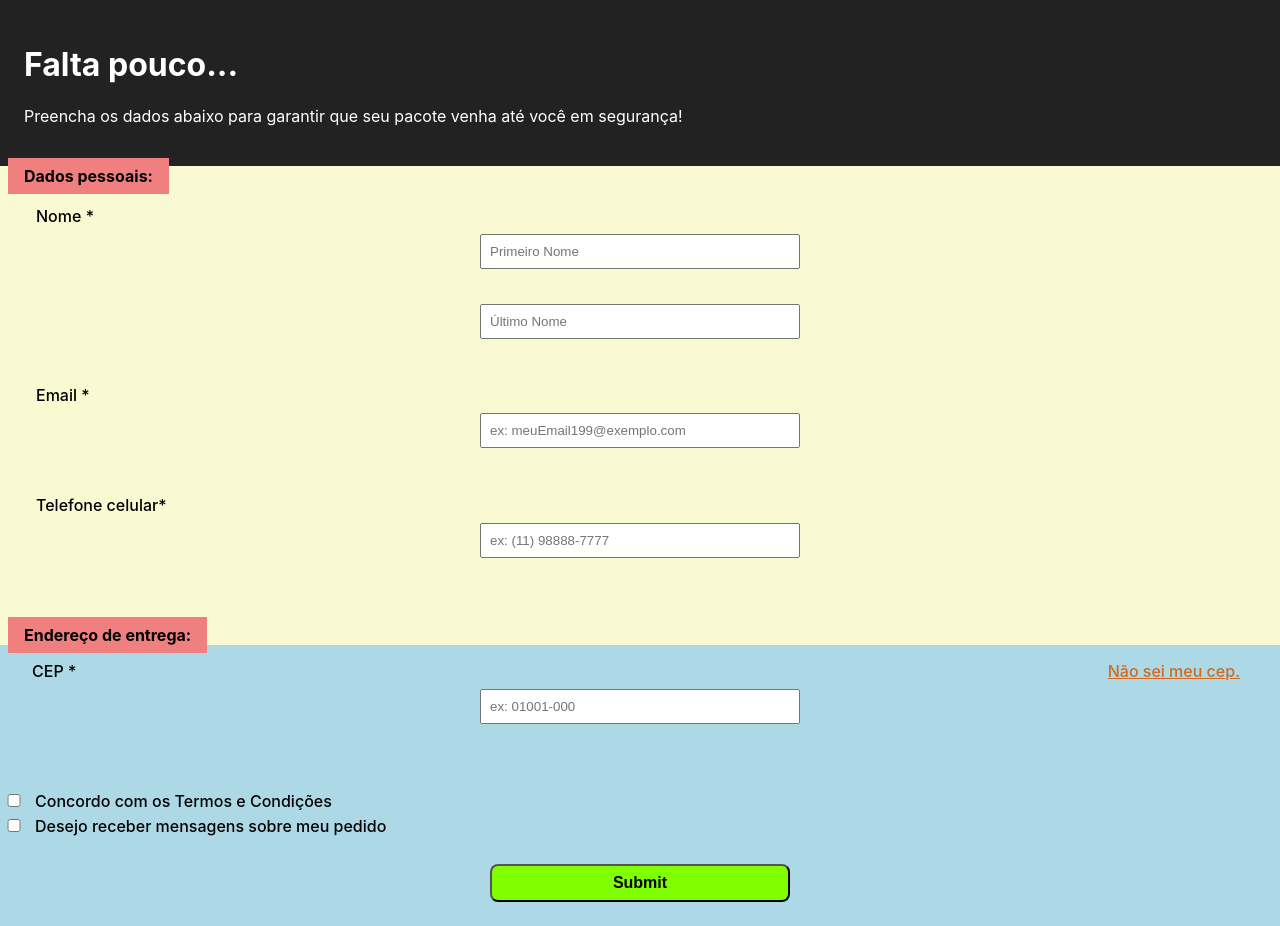
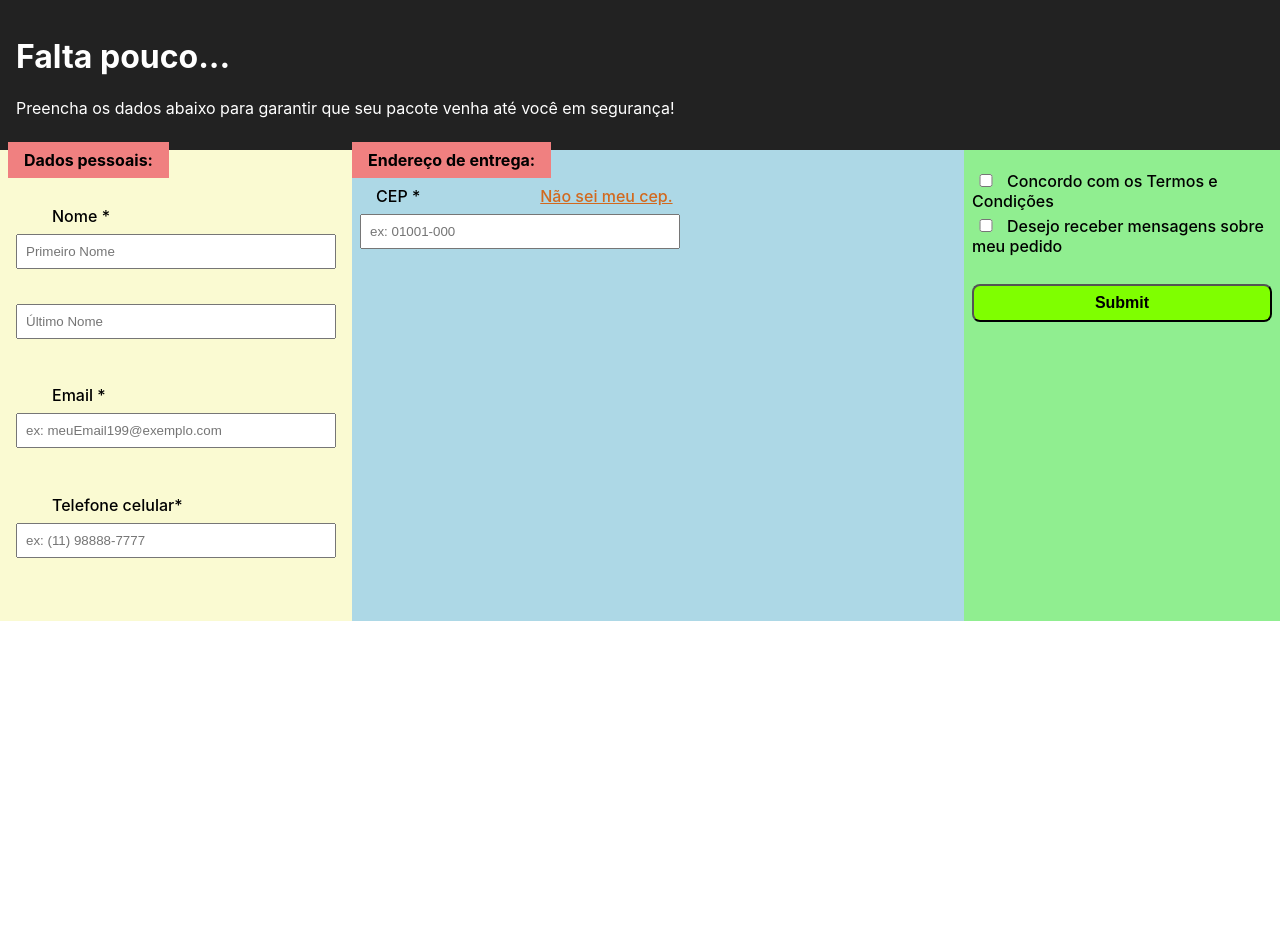
Before and after one commit to BeatrizNataly/formulario-ecommerce, a React (Create React App) app: page / in a window 1280 px wide. After the commit the page ends 800 px from the top, so only its background shows below. Built offline with nearby package versions, Linux system fonts and the light colour scheme; the HTML template or start-up script is replaced by a standard one.

Commit message:
Responsividade corrigida e rotas adicionadas

```diff
--- a/package.json
+++ b/package.json
@@ -10,6 +10,7 @@
     "react": "^18.2.0",
     "react-dom": "^18.2.0",
     "react-input-mask": "^2.0.4",
+    "react-router-dom": "^6.4.4",
     "react-scripts": "5.0.1",
     "web-vitals": "^2.1.4"
   },
--- a/src/App.js
+++ b/src/App.js
@@ -1,12 +1,21 @@
 import './components/style.css';
 import './App.css';
 import Form from './pages/Form';
+import AllDone from './pages/AllDone';
+import NotFound from './pages/NotFound';
+import {BrowserRouter as Router, Route, Link, Routes} from 'react-router-dom';
 
 function App() {
   return (
-    <>
-      <Form />
-    </>
+    <Router>
+        <Link to="/"/>
+        <Link to="/finish"/>
+    <Routes>
+        <Route exact path='/' element={<Form/>}></Route>
+        <Route path='/finish' element={<AllDone/>}></Route>
+        <Route path='*' element={<NotFound titulo='Página não encontrada' descricao='Tente novamente mais tarde.'/>}></Route>
+    </Routes>
+  </Router>
   );
 }
 
--- a/src/components/style.css
+++ b/src/components/style.css
@@ -1,7 +1,11 @@
+.container-form{
+    display: block;
+}
+
 .form-header{
     color: white;
     background-color: rgb(34, 34, 34);
-    padding: 24px;
+    padding: 16px;
 }
 
 .form-body{
@@ -12,17 +16,20 @@
     background-color: lightcoral;
     padding: 8px 16px;
     font-weight: 700;
+    height: fit-content;
 }
 
 .container-colorA{
     background-color: lightblue;
-    padding: 16px;
+    padding: 16px 8px;
 }
 
 .container-colorB{
-    background-color: lightblue;
+    background-color: lightgreen;
     display: block;
     align-items: center;
+    padding: 16px 8px;
+
 }
 
 .submit{
@@ -53,6 +60,12 @@
     justify-content: space-between;
 }
 
+.float{
+    position: relative;
+    bottom: 16px;
+    left: -16px;
+}
+
 .input-style{
     border: 1px solid rgb(34, 34, 34);
     border-radius: 2px;
@@ -72,3 +85,30 @@
 .label-cep{
     margin-left: 16px;
 }
+
+.finish{
+    background-color: lightcoral;
+    padding: 24px;
+    text-align: center;
+    height: 100%;
+    padding-bottom: 500px;
+}
+
+@media screen and (min-width: 830px) {
+    .container-form{
+        display: flex;
+        justify-content: initial;
+    }
+    .container-colorA{
+        width: 100%;
+    }
+    .container-input{
+        align-items: baseline;
+    }
+    .row{
+        justify-content:initial;
+    }
+    .row label{
+        margin-right: 120px;
+    }
+}
--- /dev/null
+++ b/src/pages/AllDone.js
@@ -0,0 +1,17 @@
+function AllDone(){
+    return(
+        <div style={{height: '100%'}}>
+            <div className="form-header">
+            <h1>Tudo pronto!</h1>
+            <p>Aguenta aí que já vamos preparar sua encomenda!</p>
+            <p>Verifique seu email para receber as informações sobre o envio do pacote</p>
+            </div>
+            <div className="finish">
+                <h2>Agradecemos a confiança! Um abraço de toda a Equipe Mercoland.</h2>
+                <img src="/pet.png" width='100px' height='120px'/>
+            </div>
+        </div>
+    )
+}
+
+export default AllDone
--- a/src/pages/Form.js
+++ b/src/pages/Form.js
@@ -4,8 +4,10 @@ import Label from '../components/Label';
 import InputAddress from '../components/InputAddress';
 import axios from 'axios';
 import { useState } from "react";
+import {useNavigate} from "react-router-dom";
 
 function Form() {
+    const navigate = useNavigate();
 
     const [terms, setTerms] = useState(false);
     const [newsletter, setNewsletter] = useState(false);
@@ -113,6 +115,8 @@ function Form() {
         console.log({ _errors });
         setErrors(_errors)
         isSubmitValido(Object.keys(_errors).length === 0 ? true : false)
+        if(submitValido)
+            navigate('/finish')
     }
 
     const handleInput = (e) => {
@@ -147,9 +151,11 @@ function Form() {
                     que seu pacote venha até você em segurança!</p>
             </div>
             <form onSubmit={handleSubmit} className="form-body">
-                <Label className="container-label" text="Dados pessoais:" /><br /><br />
-
-                <div>
+                <div className='container-form'>
+                    <div style={{ padding: '16px' }}>
+                        <Label className="container-label float"
+                            text="Dados pessoais:"
+                        /><br /><br />
                         <Label text="Nome *" />
                         <InputField
                             className={errors?.primeiroNome != null ? 'error-input' : ''}
@@ -194,9 +200,8 @@ function Form() {
                         <br />
                     </div>
                     <br />
-                <Label className="container-label" text="Endereço de entrega:" />
-
                     <div className='container-colorA'>
+                        <Label className="container-label float" text="Endereço de entrega:" />
                         <div className='row'>
                             <Label text="CEP *" className="label-cep" /><a
                                 href="https://buscacepinter.correios.com.br/app/endereco/index.php"
@@ -225,7 +230,13 @@ function Form() {
                                     cidade={values.cidade}
                                     uf={values.uf}
                                 />
-
+                                </>
+                                : null
+                        }
+                    </div>
+                    {
+                        cepValido ?
+                            <div className='container-colorA'>
                                 <Label text="Número *" />
                                 <InputField
                                     className={errors?.numero != null ? 'error-input' : ''}
@@ -246,10 +257,9 @@ function Form() {
                                 />
 
                                 <br />
-                            </>
+                            </div>
                             : null
                     }
-                </div>
                     <div className='container-colorB'>
                         <input
                             type="checkbox"
@@ -276,7 +286,8 @@ function Form() {
                                     fontSize: "medium",
                                     fontWeight: "600"
                                 }
-                        }/>
+                            } />
+                        </div>
                     </div>
                 </div>
             </form>
--- /dev/null
+++ b/src/pages/NotFound.js
@@ -0,0 +1,12 @@
+function NotFound() {
+    return (
+        <div style={{
+            backgroundColor: 'lightcoral',
+            textAlign: 'center'
+        }}>
+            <h1>404 Página não encontrada</h1>
+        </div>
+    )
+}
+
+export default NotFound
```
Also changed, not shown: 1 other file (tests, documents, lock files or other folders). Lines whose indentation alone changed are shown as unchanged.
